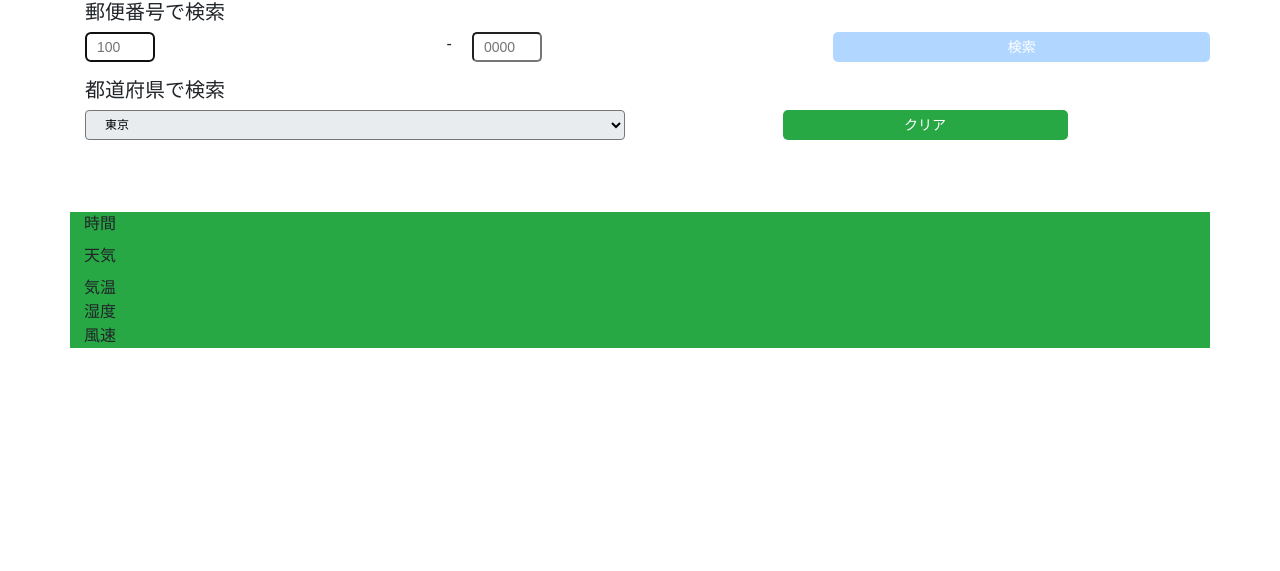
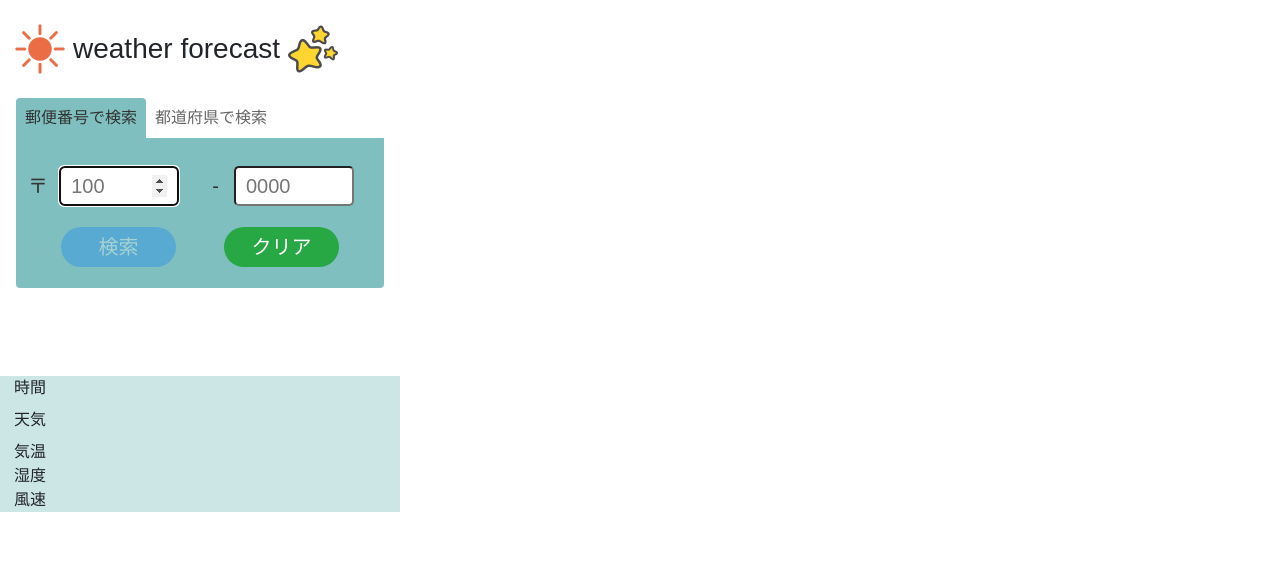
Before and after one commit to Arimuuuura/Arimuuuura.github.io, a plain HTML site: page index.html in a window 1280 px wide. Drawn offline with nearby package versions, Linux system fonts and the light colour scheme; no server answers; a web font is replaced by a local one.

Commit message:
タブで検索方法を選択できるように実装

```diff
--- a/css/style.css
+++ b/css/style.css
@@ -1,22 +1,21 @@
 body,p {
     font-size: 16px;
-    font-family: Arial, sans-serif;
+    font-family: 'Yusei Magic', sans-serif;
     margin: 0;
     padding: 0;
+    max-width: 400px;
 }
 
 #btn,#clear {
     cursor: pointer;
     display: inline-block;
     box-sizing: border-box;
-    /* width: 70px; */
-    /* height: 30px; */
-    border-radius: 5px;
-    font-size: 14px;
-    line-height: 30px;
+    border-radius: 50px;
+    font-size: 20px;
+    line-height: 40px;
     text-align: center;
     color: white;
-    /* margin-left: 20px; */
+    height: 40px;
 }
 
 #btn.disabled {
@@ -24,20 +23,37 @@ body,p {
 }
 
 #target,#target2 {
-    font-size: 14px;
+    font-size: 20px;
     box-sizing: border-box;
     padding: 10px;
-    width: 70px;
-    height: 30px;
+    width: 120px;
+    height: 40px;
     border-radius: 5px;
 }
 
 span {
-    margin-right: 5px;
+    font-size: 20px;
+    line-height: 40px;
+    margin-bottom: 5px;
+}
+
+#city {
+    margin-left: 20px;
+    width: 200px;
+    height: 40px;
+}
+
+.content>h5 {
+    margin: 5px 0 20px 20px;
 }
 
 .hidden {
     display: none;
+}
+
+.chach-img {
+    width: 50px;
+    height: 50px;
 }
 
 .weeklyimg {
@@ -68,7 +84,8 @@ span {
 #weekly {
     display: flex;
     flex-wrap: nowrap;
-	justify-content: unset;
+    justify-content: unset;
+    background: rgba(0, 128, 128, 0.2);
 }
 
 .arimura {
@@ -81,3 +98,58 @@ span {
     /* flex-wrap: nowrap; */
     min-width: 30%;
 }
+
+/* .menu li a {
+    width: 100px;
+    display: inline-block;
+    text-align: center;
+    color: #333;
+    text-decoration: lawngreen;
+    border-radius: 4px 4px 0 0;
+} */
+
+/* .container {
+    margin: 30px auto;
+    width: 500px;
+} */
+
+.menu {
+    list-style: none;
+    padding: 0;
+    margin: 0;
+    display: flex;
+}
+
+.menu li a {
+    width: 130px;
+    display: inline-block;
+    text-align: center;
+    padding: 8px 0;
+    color: #666;
+    text-decoration: none;
+    border-radius: 4px 4px 0 0;
+}
+
+.menu li a.active {
+    background: rgba(0, 128, 128, 0.5);
+    color: #333;
+}
+
+.menu li a:not(.active):hover {
+    opacity: 0.5;
+    transition: opacity 0.4s;
+}
+
+.content {
+    display: none;
+    border-radius: 0 0 4px 4px;
+    width: 100%;
+}
+
+.content.active {
+    background: rgba(0, 128, 128, 0.5);
+    color: #333;
+    display: block;
+    min-height: 150px;
+    padding: 12px;
+}
--- a/index.html
+++ b/index.html
@@ -6,28 +6,46 @@
     <title>WeatherAPI</title>
     <link rel="stylesheet" href="https://stackpath.bootstrapcdn.com/bootstrap/4.2.1/css/bootstrap.min.css" integrity="sha384-GJzZqFGwb1QTTN6wy59ffF1BuGJpLSa9DkKMp0DgiMDm4iYMj70gZWKYbI706tWS" crossorigin="anonymous">
     <link rel="stylesheet" href="css/style.css">
+    <link rel="preconnect" href="https://fonts.gstatic.com">
+    <link href="https://fonts.googleapis.com/css2?family=Yusei+Magic&display=swap" rel="stylesheet">
 </head>
 <body>
     <header>
+        <div class="container my-4 d-flex">
+            <img class="chach-img" src="images/sun.png" alt="">
+            <h3 class="pt-2 mx-2">weather forecast</h3>
+            <img class="chach-img" src="images/star.png" alt="">
+        </div>
+        </header>
+        <main>
             <div class="container">
-            <div class="input-area pb-4">
-                <h5>郵便番号で検索</h5>
-                <div class="row mb-3">
+                <div class="row px-3 my-4">
+                    <ul class="menu list-unstyled d-flex">
+                        <li><a href="#" class="active" data-id="a">郵便番号で検索</a></li>
+                        <li><a href="#" data-id="b">都道府県で検索</a></li>
+                    </ul>
+                    <div class="content active" id="a">
+                        <div class="row my-3">
+                            <span class="col-1">〒</span>
                             <div class="col">
-                        <input type="text" id="target" placeholder="100">
+                                <input type="number"" id="target" placeholder="100">
                             </div>
                             <span>-</span>
                             <div class="col">
-                        <input type="text" id="target2" placeholder="0000">
+                                <input type="number" id="target2" placeholder="0000">
                             </div>
-                    <div id="btn" class="col bg-primary disabled">
+                        </div>
+                        <div class="row">
+                            <div id="btn" class="col bg-primary mx-5 disabled">
                                 検索
                             </div>
+                            <div id="clear" class="col bg-success mr-5 disabled">クリア</div>
                         </div>
-                <h5>都道府県で検索</h5>
-                <div class="row mb-3">
-                    <div id="select" class="col-6">
-                        <select name="" id="city" class="col progress" style="height: 30px;">
+                    </div>
+                    <div class="content" id="b">
+                        <h5>都道府県を選択してください</h5>
+                        <div id="select" class="mb-3">
+                            <select name="" id="city">
                                 <option value="1850144">未選択</option>
                                 <option value="2130037">北海道</option>
                                 <option value="2130656">青森</option>
@@ -78,12 +96,9 @@
                                 <option value="1854345">沖縄</option>
                             </select>
                         </div>
-                    <div id="clear"" class="col-3 mx-auto bg-success disabled">クリア</div>
                     </div>
                 </div>
-        </header>
-        <main>
-            <div class="container">
+
                 <div class="row mx-auto pb-3"> <!--場所-->
                     <h3 id="places" class="mx-auto"></h3>
                 </div>
@@ -100,7 +115,13 @@
                 <div class="row"> <!--アイコン-->
                     <img src="" alt="" id="icon" class="mx-auto">
                 </div>
-                <div id="weekly" class="row bg-success"> <!--5日分の天気-->
+                <div class="row"> <!--最低、最高、体感温度-->
+                    <h6 id="min_temp" class="col text-primary text-center"></h6>
+                    <h6 id="max_temp" class="col text-danger text-center"></h6>
+                    <h6 id="feel_temp" class="col text-success text-center"></h6>
+                </div>
+
+                <div id="weekly" class="row my-4"> <!--5日分の天気-->
                     <div class="dayly-guide">
                         <div class="guide">
                             <p>時間</p>
@@ -114,11 +135,7 @@
                 <div id="lists">
 
                 </div>
-                <div class="row"> <!--最低、最高、体感温度-->
-                    <h6 id="min_temp" class="col text-primary text-center"></h6>
-                    <h6 id="max_temp" class="col text-danger text-center"></h6>
-                    <h6 id="feel_temp" class="col text-success text-center"></h6>
-                </div>
+
                 <div class="row"> <!--湿度、気圧、雲量、日の出、日の入り、風速、風向-->
                     <h6 id="humidity" class="col text-center"></h6>
                     <h6 id="pressure" class="col text-center"></h6>
--- a/main.js
+++ b/main.js
@@ -1,3 +1,4 @@
+'use strict'
 // async を付けることで非同期関数と呼ばれるようになる
 // async, await で fetch を使うと Response オブジェクトが帰ってくる
 
@@ -26,6 +27,34 @@ const weekly = document.getElementById("weekly");
 const arimura = document.getElementById("arimura");
 const yuuki = document.querySelector('.yuuki');
 const daylyWrap = document.querySelector('.dayly-wrap');
+
+// const zipinput = document.getElementById("zipinput");
+// const zipsearch = document.getElementById("zipsearch");
+// const citysearch = document.getElementById("citysearch");
+
+const menuItems = document.querySelectorAll('.menu li a')
+const contents = document.querySelectorAll('.content')
+
+menuItems.forEach(clickedItem => {
+    clickedItem.addEventListener('click', e => {
+        e.preventDefault()
+        // a 要素は通常画面遷移するので、e.preventDefault()とすることで画面遷移しなくなる
+
+        menuItems.forEach(item => {
+            item.classList.remove('active')
+            // クリックされていない要素から active class を取り除く
+        })
+
+        clickedItem.classList.add('active')
+        // クリックしたら active 要素を付ける
+
+        contents.forEach(content => {
+            content.classList.remove('active')
+            // クリックされていない要素から active class を取り除く
+        })
+        document.getElementById(clickedItem.dataset.id).classList.add('active')
+    })
+})
 
 // 郵便番号入力チェック
 function checkInput() {
@@ -229,6 +258,25 @@ window.addEventListener('load', () => {
 })
 target.focus();
 
+// zipsearch.addEventListener('click', () => {
+//     if (zipinput.classList.contains('hidden') == true) {
+//         zipinput.classList.remove("hidden");
+//         select.classList.add("hidden");
+//     } else {
+//         zipinput.classList.add("hidden");
+//         select.classList.remove("hidden");
+//     }
+// })
+// citysearch.addEventListener('click', () => {
+//     if (select.classList.contains('hidden') == true) {
+//         select.classList.remove("hidden");
+//         zipinput.classList.add("hidden");
+//     } else {
+//         zipinput.classList.remove("hidden");
+//         select.classList.add("hidden");
+//     }
+// })
+
 // arimura.addEventListener('click', () => {
 //     clearweekData();
 //     cityweekCall(1860825);
```
Also changed, not shown: images/star.png (added), images/sun.png (added). Lines whose indentation alone changed are shown as unchanged.
